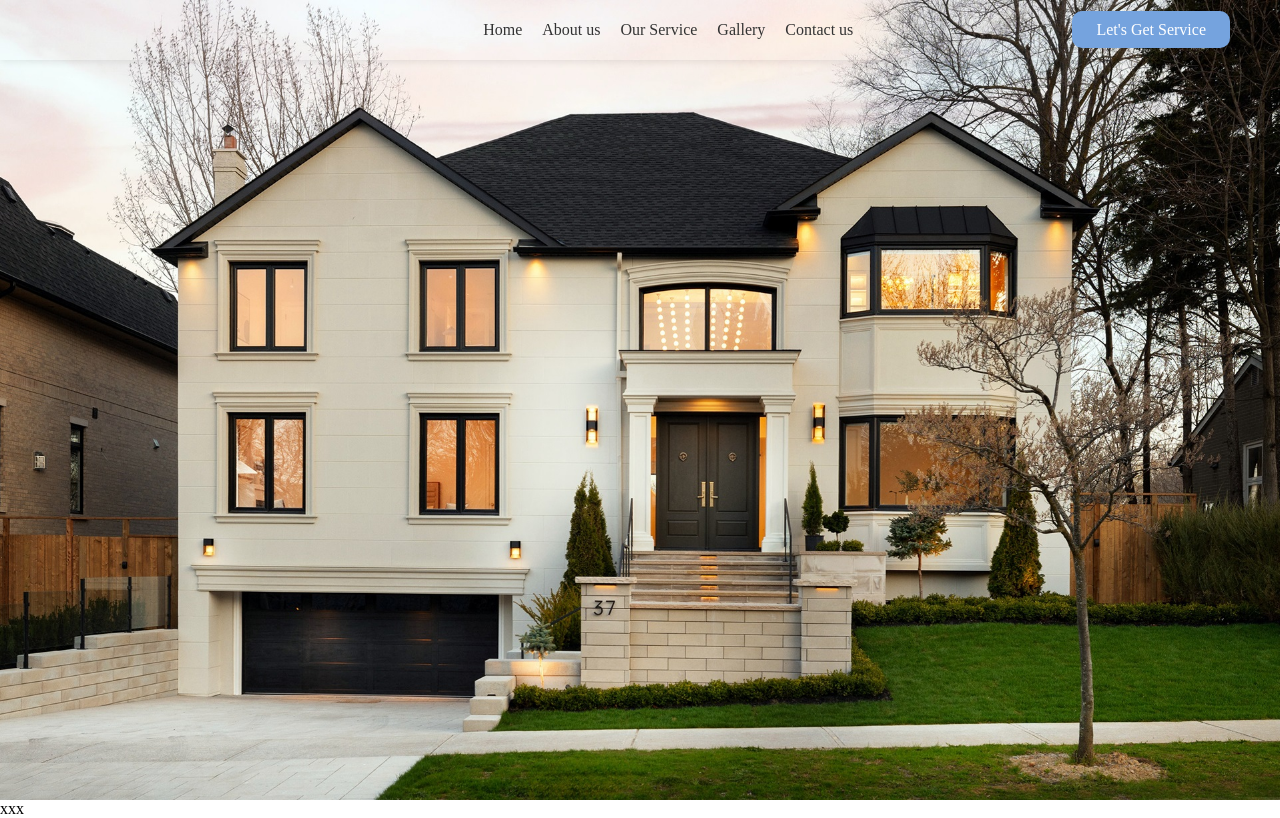
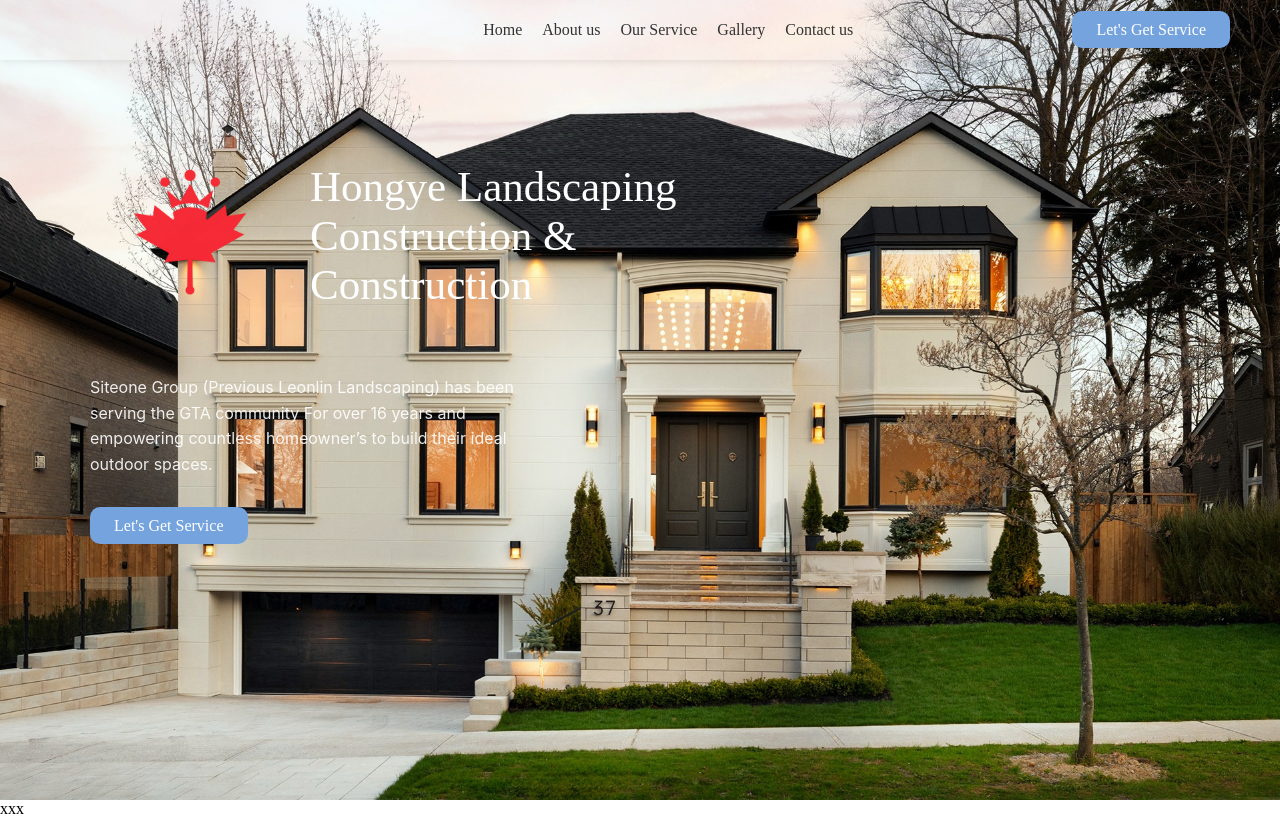
Before and after one commit to hongyeconstruction/hongye, a React app: page / in a window 1280 px wide. Built offline with nearby package versions, Linux system fonts and the light colour scheme.

Commit message:
Cover Page

```diff
--- a/src/App.jsx
+++ b/src/App.jsx
@@ -1,7 +1,7 @@
 import React from "react";
 import "./index.css";
 import Header from "./components/Header";
-// import Cover from "./components/Cover";
+import Cover from "./components/Cover";
 // import Review from "./components/Review";
 // import Intro from "./components/Intro";
 // import Services from "./components/Services";
@@ -15,7 +15,7 @@
     <div id="homepage" className="main-flex-container">
       <div className="topper">
         <Header />
-        {/* <Cover /> */}
+        <Cover />
       </div>
       {/* <div className="middle">
         <Review />
--- /dev/null
+++ b/src/components/Cover.jsx
@@ -0,0 +1,26 @@
+import React from "react";
+import ServiceAccess from "./ServiceAccess";
+import "../styles/Cover.css";
+
+function Cover() {
+  return (
+    <div className="cover">
+      <div className="corp-logo-name">
+        <div className="corp-logo"></div>
+        <div className="corp-name">
+          Hongye Landscaping Construction & Construction
+        </div>
+      </div>
+      <div className="corp-descrip">
+        Siteone Group (Previous Leonlin Landscaping) has been serving the GTA
+        community For over 16 years and empowering countless homeowner’s to
+        build their ideal outdoor spaces.
+      </div>
+      <div className="corp-btn">
+        <ServiceAccess />
+      </div>
+    </div>
+  );
+}
+
+export default Cover;
--- /dev/null
+++ b/src/styles/Cover.css
@@ -0,0 +1,41 @@
+.cover {
+  margin-top: 135px;
+  margin-left: 90px;
+  width: 700px;
+  display: grid;
+  grid-template-columns: 1fr 1fr;
+
+  gap: 40px;
+}
+.corp-logo {
+  height: 200px;
+  width: 200px;
+  background: url("/public/images/logo.png");
+  background-size: cover;
+  background-position: center;
+}
+.corp-logo-name {
+  display: flex;
+  gap: 20px;
+  grid-column: 1;
+  color: #fff;
+}
+
+.corp-name {
+  width: 405px;
+  font-size: 43px;
+  font-weight: 500;
+  align-self: center;
+}
+
+.corp-descrip {
+  width: 435px;
+  font-family: "Inter";
+  grid-column: 1;
+  line-height: 1.6;
+  color: rgba(255, 255, 255, 0.9);
+}
+
+.corp-btn {
+  grid-column: 1;
+}
```
